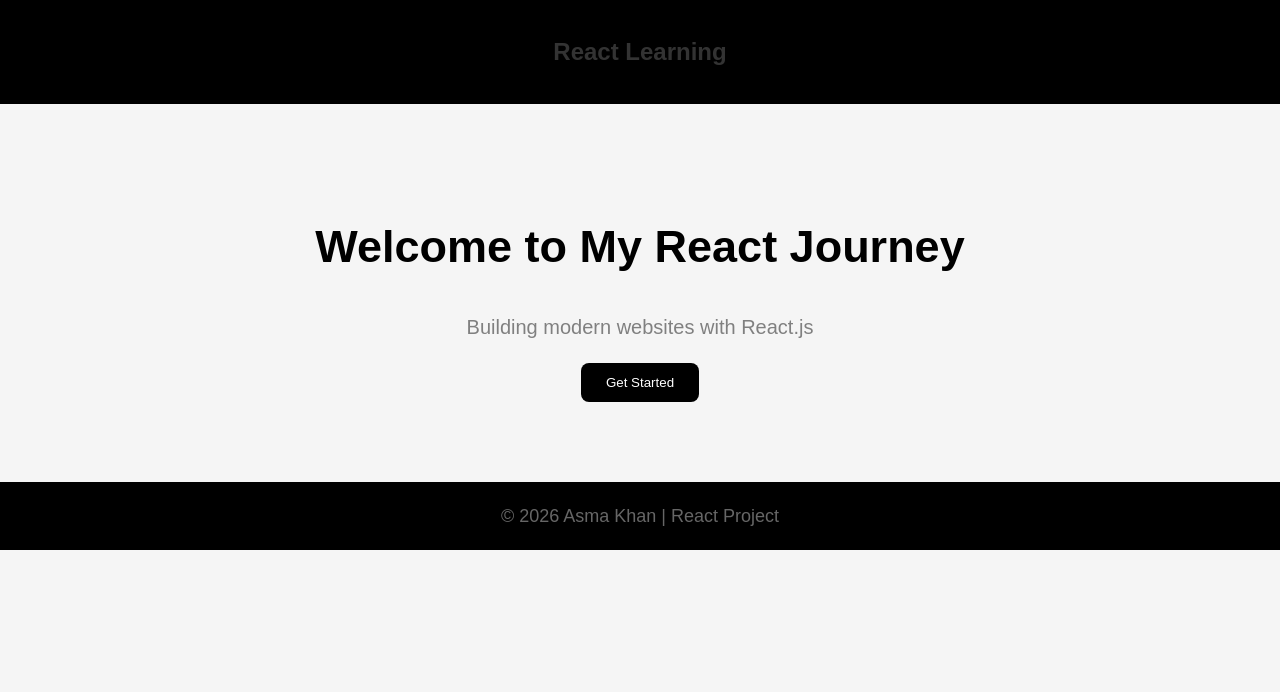
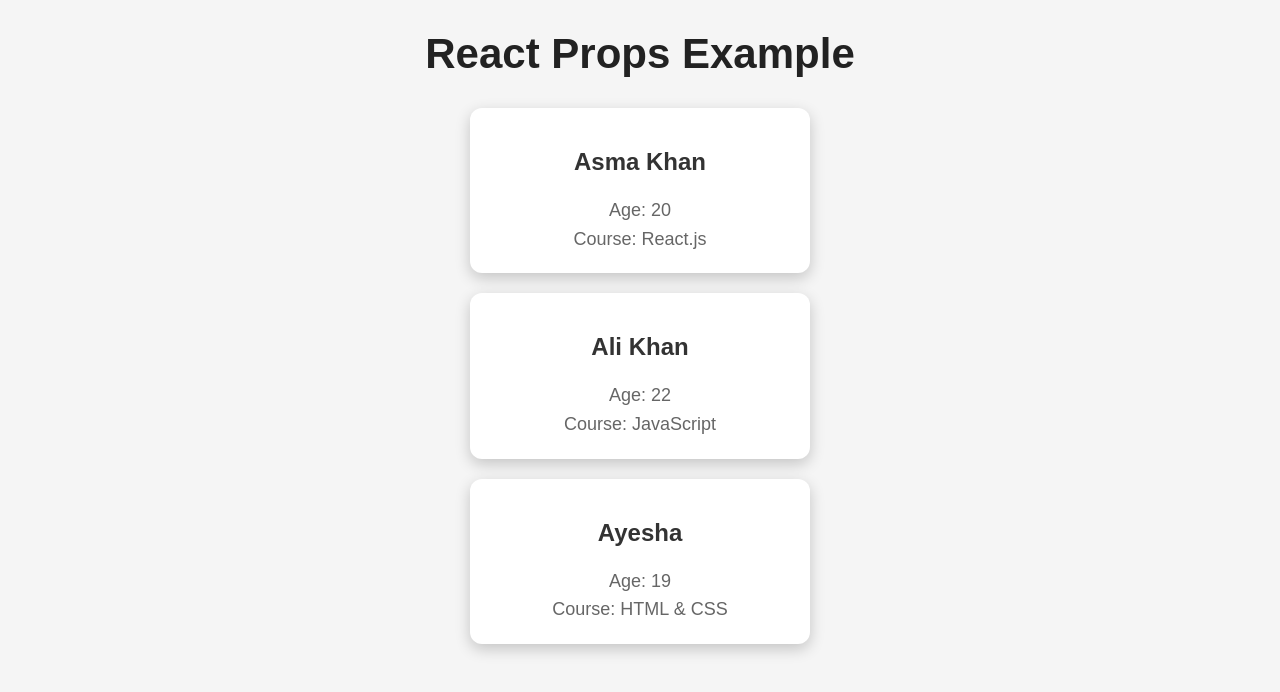
Before and after one commit to asmabibi9390-sys/React-tutorial, a React (Vite) app: page / in a window 1280 px wide. Shown: the top 692 px of the page. Built offline with nearby package versions, Linux system fonts and the light colour scheme.

Commit message:
complete project 4 StudentCardjsx

```diff
--- a/src/App.css
+++ b/src/App.css
@@ -88,3 +88,21 @@ p {
 .btn:hover {
   background: #444;
 }
+body {
+  background: #f5f5f5;
+  font-family: Arial, sans-serif;
+  text-align: center;
+}
+
+.heading {
+  margin: 30px;
+}
+
+.card {
+  width: 300px;
+  margin: 20px auto;
+  padding: 20px;
+  background: white;
+  border-radius: 12px;
+  box-shadow: 0 5px 15px rgba(0,0,0,0.2);
+}
--- a/src/App.jsx
+++ b/src/App.jsx
@@ -1,19 +1,30 @@
 import "./App.css";
-
-import Navbar from "./components/Navbar";
-import Hero from "./components/Hero";
-import Footer from "./components/Footer";
+import StudentCard from "./components/StudentCard";
 
 function App() {
-
   return (
     <>
-      <Navbar />
-      <Hero />
-      <Footer />
+      <h1 className="heading">React Props Example</h1>
+
+      <StudentCard
+        name="Asma Khan"
+        age={20}
+        course="React.js"
+      />
+
+      <StudentCard
+        name="Ali Khan"
+        age={22}
+        course="JavaScript"
+      />
+
+      <StudentCard
+        name="Ayesha"
+        age={19}
+        course="HTML & CSS"
+      />
     </>
   );
-
 }
 
 export default App;
--- /dev/null
+++ b/src/components/StudentCard.jsx
@@ -0,0 +1,11 @@
+function StudentCard(props) {
+  return (
+    <div className="card">
+      <h2>{props.name}</h2>
+      <p>Age: {props.age}</p>
+      <p>Course: {props.course}</p>
+    </div>
+  );
+}
+
+export default StudentCard;
```
